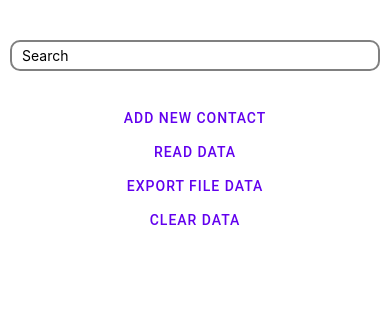
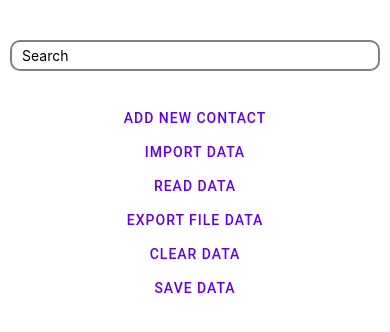
Before and after one commit to sophin123/ExpoContact, a React Native app: screen / in a window 390 px wide. Shown: the top 332 px of the page. Built offline with nearby package versions, Linux system fonts and the light colour scheme.

Commit message:
imported data saved

```diff
--- a/Components/EditContact.js
+++ b/Components/EditContact.js
@@ -1,4 +1,4 @@
-import React, { useState } from "react";
+import React, { useEffect, useState } from "react";
 import { View, Text, StyleSheet, Modal } from "react-native";
 import { IconButton, TextInput, Button } from "react-native-paper";
 
@@ -11,18 +11,10 @@ export default function EditContact({
   saveData,
   editModalHander,
 }) {
-  const [newName, setNewName] = useState(item != null ? item.name : "");
-  const [newNumber, setNewNumber] = useState(
-    item != null
-      ? item.phoneNumbers
-          .map((item) => {
-            return item.number;
-          })
-          .toString()
-      : ""
-  );
+  const [newName, setNewName] = useState();
+  const [newNumber, setNewNumber] = useState();
 
-  //   console.log(newName, newNumber, "chaging values");
+  //   console.log(item, "chaging values");
 
   const saveEditedHandler = (id) => {
     const result = contactDetails.filter((item) => item.id === id);
@@ -38,6 +30,8 @@ export default function EditContact({
 
     saveData(2);
     editModalHander();
+    setNewName("");
+    setNewNumber("");
   };
 
   return (
@@ -46,19 +40,27 @@ export default function EditContact({
         <View style={styles.centeredView}>
           <View style={styles.modalView}>
             <Text style={styles.modalText}>Edit Contact</Text>
+            <Text
+              style={{
+                fontWeight: "bold",
+                paddingBottom: 10,
+              }}
+            >
+              {!item ? "No Contact Found" : item.name}
+            </Text>
 
             <TextInput
               label="Username"
               type="flat"
               style={styles.textInputStyle}
-              value={item != null ? newName : ""}
+              value={newName}
               onChangeText={setNewName}
             />
             <TextInput
               label="Phone Number"
               type="flat"
               style={styles.textInputStyle}
-              value={item != null ? newNumber : ""}
+              value={newNumber}
               onChangeText={setNewNumber}
             />
             <View
@@ -112,7 +114,7 @@ const styles = StyleSheet.create({
     textAlign: "center",
   },
   modalText: {
-    marginBottom: 15,
+    marginBottom: 10,
     textAlign: "center",
     fontWeight: "bold",
     fontSize: 20,
--- a/Screens/ContactScreen.js
+++ b/Screens/ContactScreen.js
@@ -9,6 +9,7 @@ import {
   Alert,
   Pressable,
   RefreshControl,
+  ToastAndroid,
 } from "react-native";
 
 import { Button } from "react-native-paper";
@@ -22,30 +23,13 @@ import * as FileSystem from "expo-file-system";
 
 import AsyncStorage from "@react-native-async-storage/async-storage";
 import EditContact from "../Components/EditContact";
+import * as DocumentPicker from "expo-document-picker";
 
 let STORAGE_KEY = "@contacts_details";
 
 const { StorageAccessFramework } = FileSystem;
 
 export default function ContactScreen() {
-  const [contactDetails, setContactDetails] = useState([]);
-  const [modalVisible, setModalVisible] = useState(false);
-
-  const [searchText, setSearchText] = useState("");
-  const [sendselectedEditData, setSendEditData] = useState([]);
-
-  const [editModalView, setEditModalView] = useState(false);
-  const [selectedEditData, setselectedEditData] = useState();
-
-  const [newUserName, setNewUserName] = useState("");
-  const [newPhoneNumber, setNewPhoneNumber] = useState("");
-
-  // const [filterData, setFilterData] = useState(contactDetails);
-
-  // const [refresh, setRefresh] = useState(false);
-
-  // console.log(storeValue, "Store Value");
-
   useEffect(() => {
     // (async () => {
     //   const { status } = await Contacts.requestPermissionsAsync();
@@ -66,7 +50,25 @@ export default function ContactScreen() {
     readData();
   }, []);
 
-  console.log(newUserName, newPhoneNumber, "Contact Details");
+  const [contactDetails, setContactDetails] = useState([]);
+  const [modalVisible, setModalVisible] = useState(false);
+
+  const [searchText, setSearchText] = useState("");
+  const [sendselectedEditData, setSendEditData] = useState([]);
+
+  const [editModalView, setEditModalView] = useState(false);
+  const [selectedEditData, setselectedEditData] = useState();
+
+  const [newUserName, setNewUserName] = useState("");
+  const [newPhoneNumber, setNewPhoneNumber] = useState("");
+
+  // const [filterData, setFilterData] = useState(contactDetails);
+
+  // const [refresh, setRefresh] = useState(false);
+
+  // console.log(storeValue, "Store Value");
+
+  // console.log(newUserName, newPhoneNumber, "Contact Details");
 
   const buttonHandler = () => {
     setModalVisible(!modalVisible);
@@ -88,11 +90,13 @@ export default function ContactScreen() {
       await AsyncStorage.setItem(STORAGE_KEY, JSON.stringify(contactDetails));
       if (id === 2) {
         alert("Edited Succesfully");
+      } else if (id === 3) {
+        ToastAndroid.show("Contact Saved Successfully", ToastAndroid.SHORT);
       } else {
         alert("Contact added successfully");
       }
 
-      console.log(contactDetails, "save details");
+      // console.log(contactDetails, "save details");
     } catch (e) {
       alert("Faled to save the data");
     }
@@ -103,8 +107,10 @@ export default function ContactScreen() {
       const value = await AsyncStorage.getItem(STORAGE_KEY);
 
       if (value !== null) {
-        setContactDetails((prev) => JSON.parse(value), contactDetails);
+        setContactDetails(JSON.parse(value));
       }
+
+      console.log(value, "Value");
     } catch (e) {
       alert("Failed to fetch the data from storage");
     }
@@ -182,7 +188,7 @@ export default function ContactScreen() {
 
       await StorageAccessFramework.createFileAsync(
         directoryUri,
-        "TestingFileName2",
+        "TestingFileName",
         "application/json"
       )
         .then(async (fileUri) => {
@@ -195,6 +201,53 @@ export default function ContactScreen() {
         });
     } else {
       alert("Allow permission to save");
+    }
+  };
+
+  const importFile = async () => {
+    const result = await DocumentPicker.getDocumentAsync();
+
+    if (result.type === "success") {
+      if (!result.name.includes("TestingFileName.json")) {
+        ToastAndroid.show(
+          "You have selected TestingFileName.json",
+          ToastAndroid.SHORT
+        );
+        return;
+      } else {
+        ToastAndroid.show(
+          `You have picked the file : ${result.name}`,
+          ToastAndroid.SHORT
+        );
+      }
+
+      const { uri } = result;
+      if (uri) {
+        try {
+          const jsonContacts = await FileSystem.readAsStringAsync(uri);
+          const parsedContacts = JSON.parse(jsonContacts);
+
+          const ExistingID = [];
+
+          contactDetails.map((data) => {
+            const { id } = data;
+            ExistingID.push(id);
+          });
+
+          // const newContacts = [];
+
+          parsedContacts.map((data) => {
+            const { id } = data;
+            const exist = ExistingID.find((currentID) => currentID === id);
+
+            if (!exist) {
+              setContactDetails((prev) => [...prev, data]);
+            }
+          });
+        } catch (e) {
+          console.log(e);
+        }
+      }
     }
   };
 
@@ -241,10 +294,11 @@ export default function ContactScreen() {
       />
 
       <Button onPress={() => buttonHandler()}>Add New Contact</Button>
-      {/* <Button onPress={() => getContactDetails()}>Sync Data</Button> */}
+      <Button onPress={() => importFile()}>import Data</Button>
       <Button onPress={() => readData()}>Read Data</Button>
       <Button onPress={() => exportFile()}>Export File Data</Button>
       <Button onPress={() => clearStorage()}>Clear Data</Button>
+      <Button onPress={() => saveData(3)}>Save Data</Button>
     </View>
   );
 }
--- a/package.json
+++ b/package.json
@@ -13,6 +13,7 @@
     "@react-native-async-storage/async-storage": "^1.17.7",
     "expo": "~45.0.0",
     "expo-contacts": "~10.2.0",
+    "expo-document-picker": "~10.2.1",
     "expo-file-system": "~14.0.0",
     "expo-random": "~12.2.0",
     "expo-status-bar": "~1.3.0",
```
Also changed, not shown: 1 other file (tests, documents, lock files or other folders).
